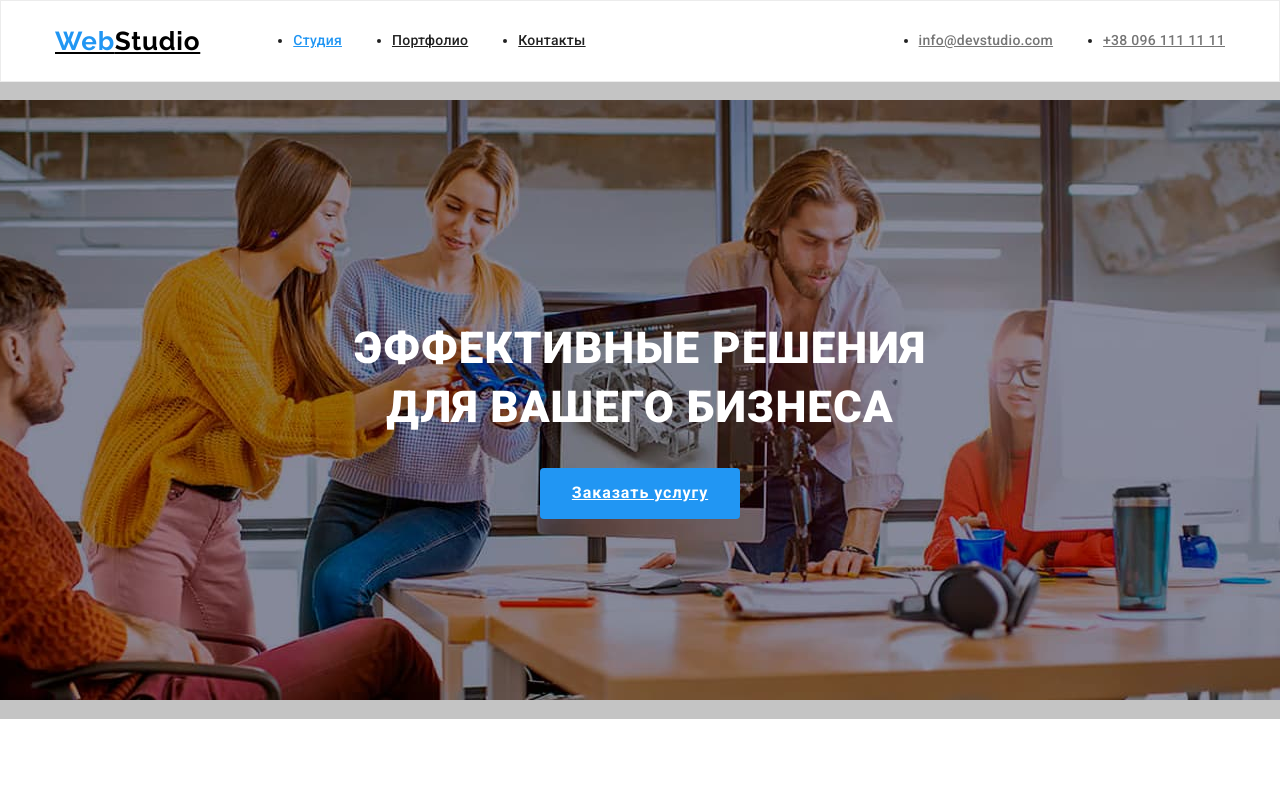
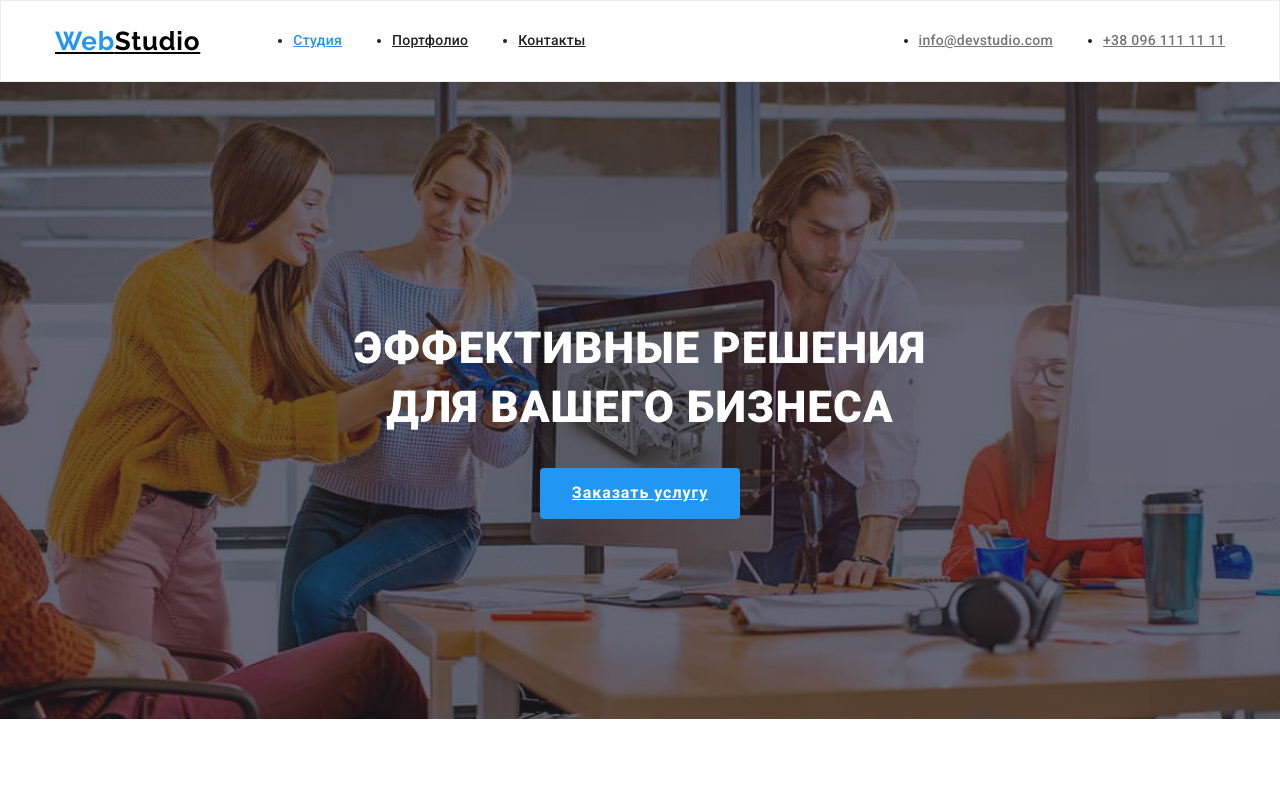
Before and after one commit to mariyka-kononchuk/goit-markup-hw-04, a plain HTML site: page index.html in a window 1280 px wide. Shown: the top 800 px of the page. Drawn offline with nearby package versions, Linux system fonts and the light colour scheme.

Commit message:
сделан многослойный фон в герое

```diff
--- a/css/styles.css
+++ b/css/styles.css
@@ -17,6 +17,7 @@
   --background-footer-color: #2f303a;
   --footer-text-color: rgba(255, 255, 255, 0.6);
   --background-hero-color: #c4c4c4;
+  --background-hero-gradient: rgba(47, 48, 58, 0.4);
   --background-button-portfolio: #f5f4fa;
   --background-pfl-card: #eeeeee;
 
@@ -166,11 +167,16 @@ body {
   margin-left: auto;
   margin-right: auto;
 
-  background-color: var(--background-hero-color);
-  background-image: url('../images/hero.jpg');
-  background-size: 1600px 600px;
+  background-image: linear-gradient(
+      to right,
+      var(--background-hero-gradient),
+      var(--background-hero-gradient)
+    ),
+    url('../images/hero.jpg');
+  background-size: cover;
   background-position: center;
   background-repeat: no-repeat;
+  background-color: var(--background-hero-color);
 
   color: var(--white-color);
   letter-spacing: 0.06em;
```
